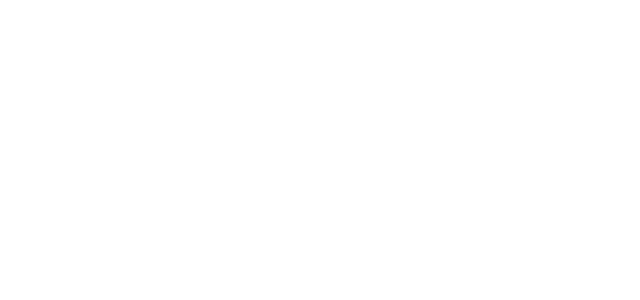
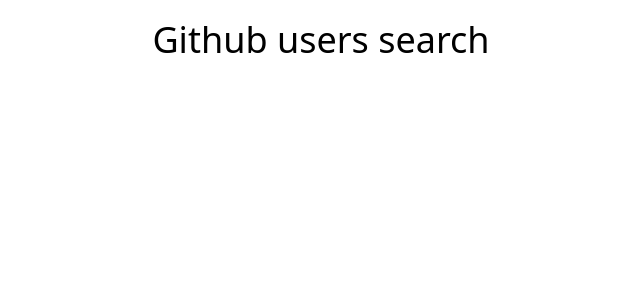
Before and after one commit to epysqyli/test-app, a Next.js app: page / in a window 1280 px wide. Shown: the top 300 px of the page, without its empty margins (319-959 px from the left). Built offline with nearby package versions, Linux system fonts and the light colour scheme.

Commit message:
Remove feather-icons and install react-feather

```diff
--- a/package.json
+++ b/package.json
@@ -11,10 +11,10 @@
   },
   "dependencies": {
     "axios": "^0.24.0",
-    "feather-icons": "^4.28.0",
     "next": "12.0.7",
     "react": "17.0.2",
-    "react-dom": "17.0.2"
+    "react-dom": "17.0.2",
+    "react-feather": "^2.0.9"
   },
   "devDependencies": {
     "autoprefixer": "^10.4.0",
--- a/pages/index.jsx
+++ b/pages/index.jsx
@@ -1,13 +1,19 @@
 import Head from "next/head";
 
-export default function Home() {
+const Home = () => {
   return (
     <div>
       <Head>
-        <title>Home page</title>
+        <title>Github Users Search</title>
         <meta name="homepage" content="Github users custom search" />
         <link rel="icon" href="/favicon.ico" />
       </Head>
+
+      <div className="text-4xl font-medium text-center mt-5">
+        Github users search
+      </div>
     </div>
   );
 }
+
+export default Home;
```
Also changed, not shown: 1 other file (tests, documents, lock files or other folders).
